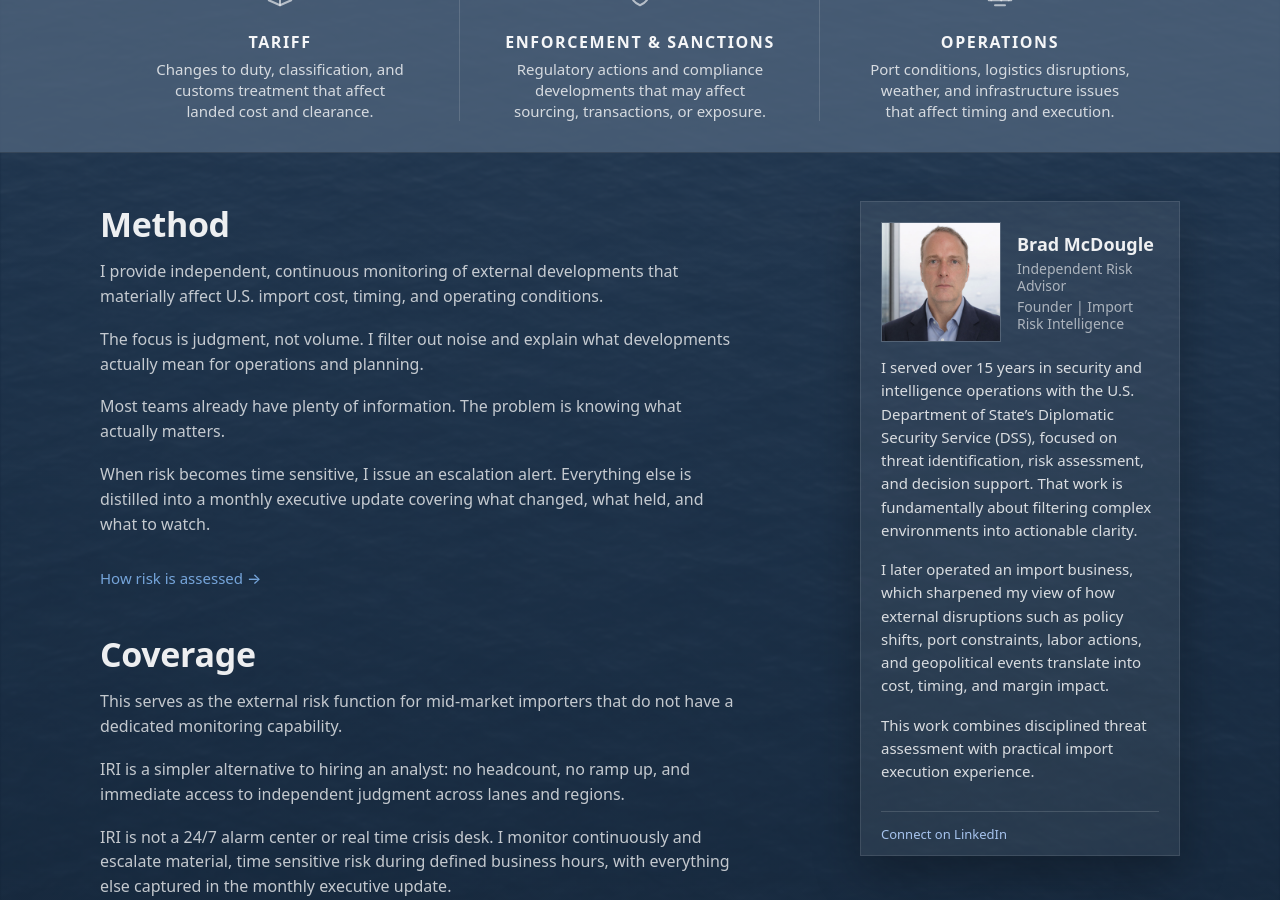
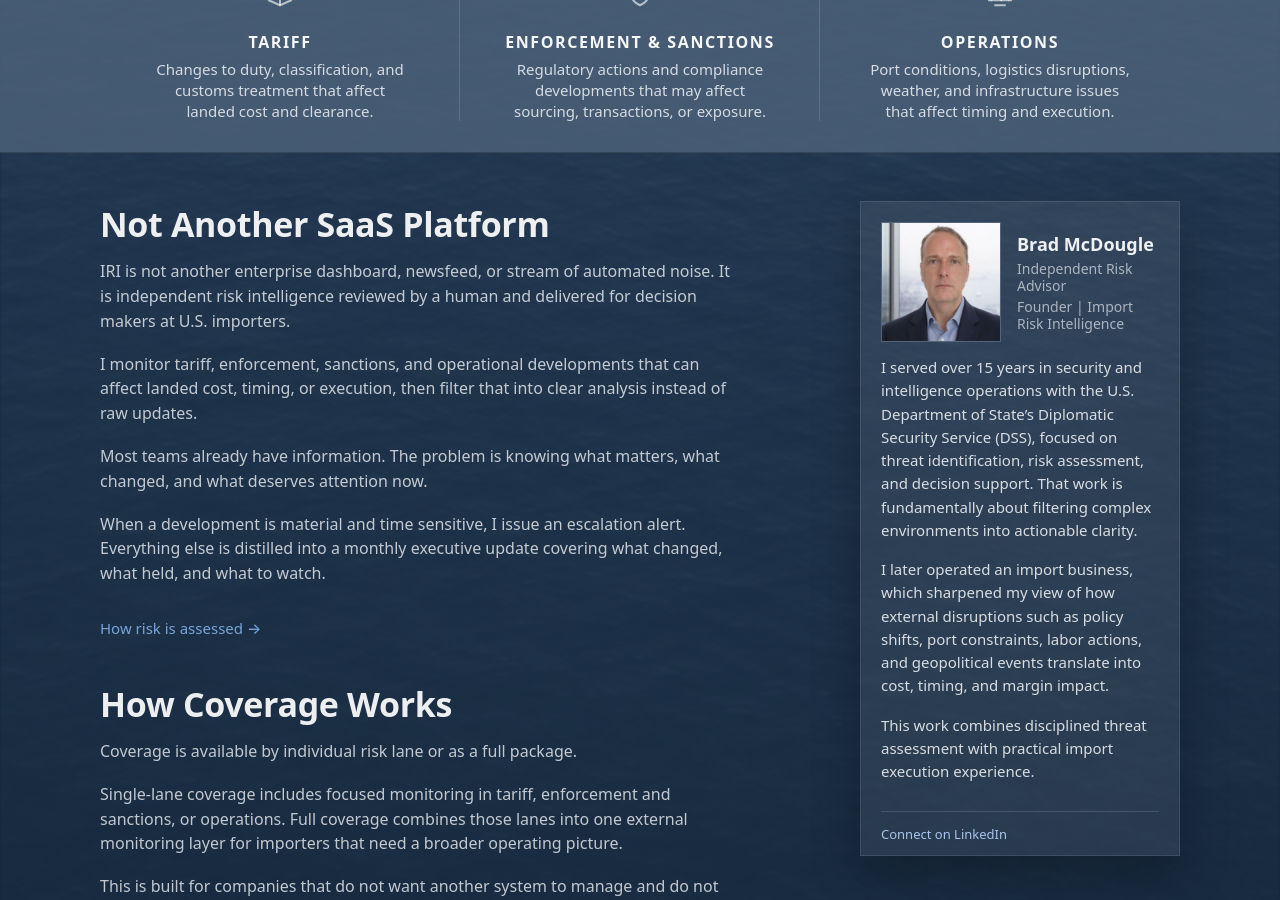
Before and after one commit to importrisk/import-risk-intelligence-site, a Jekyll site: the page built from index.html, in a window 1280 px wide and 900 px high, scrolled down 704 px. Built offline with Jekyll 4.4.1, drawn with Linux system fonts in a browser that asks for light colours; some of the changed text lies outside the part shown.

Commit message:
Update index.html

```diff
--- a/index.html
+++ b/index.html
@@ -92,23 +92,23 @@ description: Independent risk assessment for U.S. importers.
     <div class="split-text">
 
       <section id="approach" class="section">
-        <h2 class="section-title">Method</h2>
+  <h2 class="section-title">Not Another SaaS Platform</h2>
 
   <p class="section-text">
-          I provide independent, continuous monitoring of external developments that materially affect U.S. import cost, timing, and operating conditions.
+    IRI is not another enterprise dashboard, newsfeed, or stream of automated noise. It is independent risk intelligence reviewed by a human and delivered for decision makers at U.S. importers.
   </p>
 
   <p class="section-text">
-          The focus is judgment, not volume. I filter out noise and explain what developments actually mean for operations and planning.
+    I monitor tariff, enforcement, sanctions, and operational developments that can affect landed cost, timing, or execution, then filter that into clear analysis instead of raw updates.
   </p>
 
   <p class="section-text">
-          Most teams already have plenty of information. The problem is knowing what actually matters.
+    Most teams already have information. The problem is knowing what matters, what changed, and what deserves attention now.
   </p>
 
-        <!-- NEW: clarify deliverables without sounding like a newsletter -->
   <p class="section-text">
-        When risk becomes time sensitive, I issue an escalation alert. Everything else is distilled into a monthly executive update covering what changed, what held, and what to watch.</p>
+    When a development is material and time sensitive, I issue an escalation alert. Everything else is distilled into a monthly executive update covering what changed, what held, and what to watch.
+  </p>
 
   <p class="method-more">
     <a href="./method.html" class="inline-learn-more">How risk is assessed →</a>
@@ -116,20 +116,22 @@ description: Independent risk assessment for U.S. importers.
 </section>
 
 <section id="scope" class="section">
-       <h2 class="section-title">Coverage</h2>
+  <h2 class="section-title">How Coverage Works</h2>
 
   <p class="section-text">
-       This serves as the external risk function for mid-market importers that do not have a dedicated monitoring capability.
+    Coverage is available by individual risk lane or as a full package.
   </p>
 
   <p class="section-text">
-       IRI is a simpler alternative to hiring an analyst: no headcount, no ramp up, and immediate access to independent judgment across lanes and regions.</p>
+    Single-lane coverage includes focused monitoring in tariff, enforcement and sanctions, or operations. Full coverage combines those lanes into one external monitoring layer for importers that need a broader operating picture.
+  </p>
 
   <p class="section-text">
-       IRI is not a 24/7 alarm center or real time crisis desk. I monitor continuously and escalate material, time sensitive risk during defined business hours, with everything else captured in the monthly executive update.</p>
+    This is built for companies that do not want another system to manage and do not have the time or headcount to continuously monitor external risk themselves.
+  </p>
 
   <p class="section-text">
-       Escalation is driven by developments that change cost structure, compliance exposure, or near term operating plans.
+    IRI is not a 24/7 alarm center or real-time crisis desk. I monitor continuously and escalate material, time-sensitive developments during defined business hours, with everything else captured in the monthly executive update.
   </p>
 
   <a class="inline-learn-more" href="/insights">See real examples (Insights) →</a>
@@ -143,18 +145,17 @@ description: Independent risk assessment for U.S. importers.
   </p>
 
   <p class="section-text">
-    I will send you sample deliverables to see how IRI is structured and how the service could help protect your operations.
+    I will send sample deliverables so you can see how IRI is structured and how the service would work in practice.
   </p>
 
   <p class="section-text">
-    Initial conversations are straightforward and conducted by email.
+    Initial conversations are straightforward and handled by email.
   </p>
 
   <div class="request-box">
     <a class="nav-cta" href="./contact.html">Request Sample Deliverables</a>
   </div>
 </section>
-
 
     </div>
 
```
Lines whose indentation alone changed are shown as unchanged.
